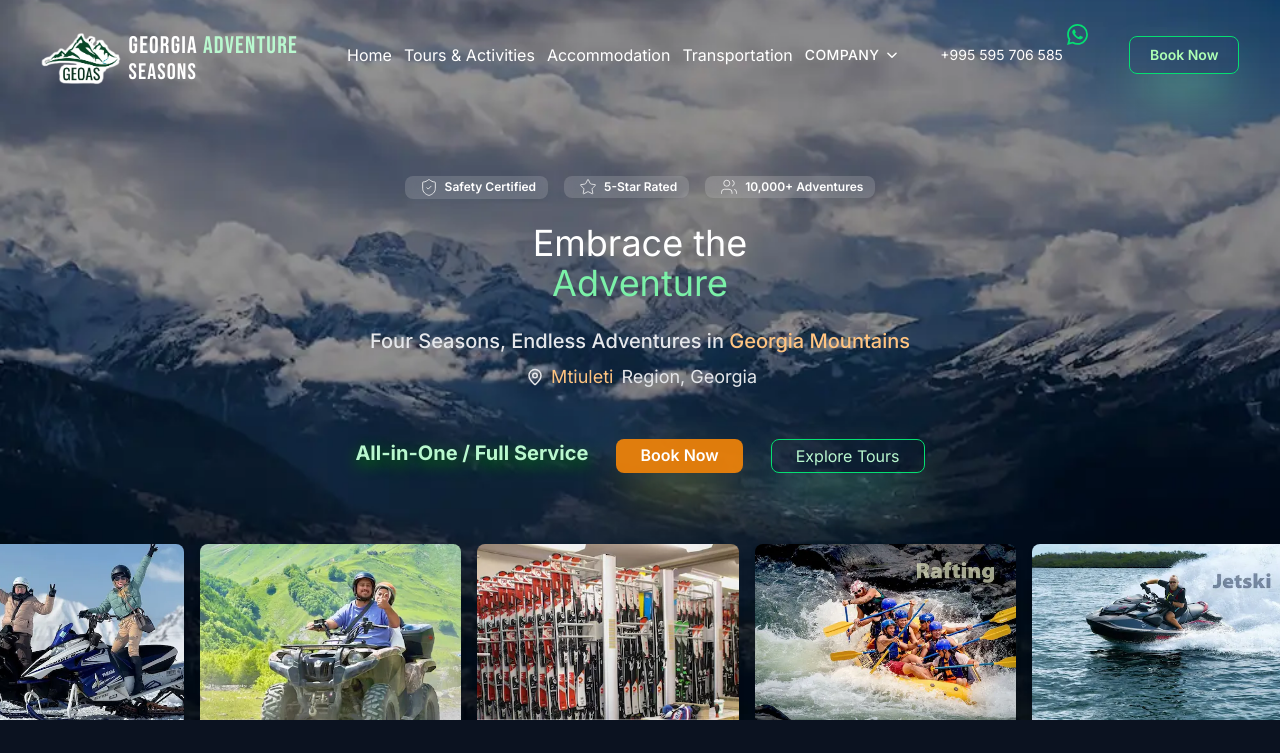
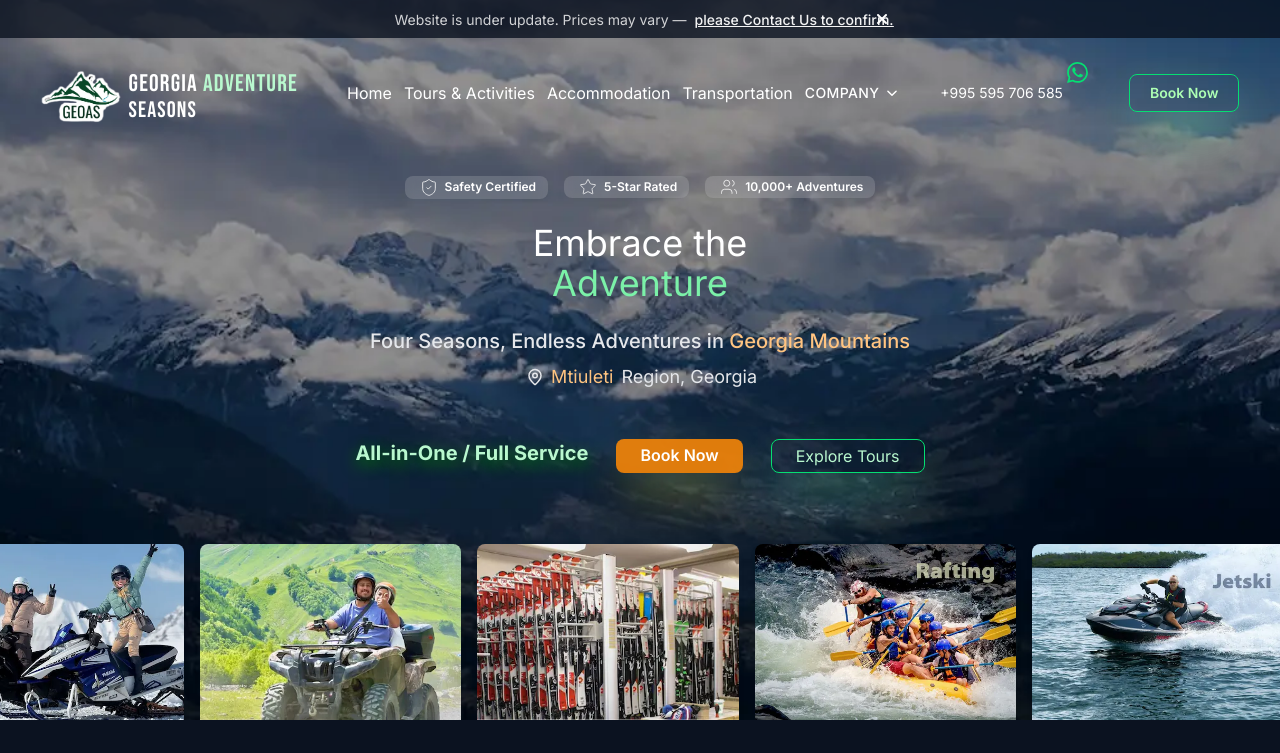
Before and after one commit to gabrieli12/Georgia_Adventure_Seasons-v1, a React (Vite) app: page / in a window 1280 px wide. Shown: the top 753 px of the page. Built offline with nearby package versions, Linux system fonts and the light colour scheme; grey boxes are pictures that could not be loaded.

Commit message:
Website is under update banner

```diff
--- a/src/components/Header/Header.jsx
+++ b/src/components/Header/Header.jsx
@@ -40,6 +40,7 @@ function Header() {
 
     const whatsappLink = "https://wa.me/995595706585?text=Hello,%20I%20would%20like%20to%20book%20an%20activity.";
 
+    const [add, setAdd] = useState(true)
 
     return (
         <>
@@ -48,7 +49,17 @@ function Header() {
             <header className={`flex justify-around fixed items-center text-[16px] w-full text-white  z-50 transition-all duration-500 ease-out flex-col ${scrolled ?
                 "bg-[#0B1220]/80 backdrop-blur-lg shadow-lg "
                 : "bg-transparent "}
-                `}>
+                `} >
+            <div className={`h-[38px] w-full bg-[#0B1220]/80 flex justify-center items-center ${add ? '' : 'hidden'}`}>
+            <p className='text-white text-[14px] font-[400] opacity-[80%] p-2'> Website is under update. Prices may vary — </p><span className='font-[500] underline text-white text-[14px] font-[400]  opacity-[95%] '>
+                <a href={whatsappLink} className="text-sm" onClick={handleWhatsAppClick} target="_blank" rel="noopener noreferrer">
+                    please Contact Us to confirm.
+                </a></span>
+            <i className="fa-solid fa-xmark text-white absolute right-98 cursor-pointer" onClick={() => {
+                setAdd(false)
+            }}></i>
+            </div >
+
                 <section className="w-full bg-white py-3 flex  justify-around sm:hidden">
 
                     <div className="flex gap-10 relative">
@@ -88,7 +99,7 @@ function Header() {
 
                     <a href={whatsappLink} onClick={handleWhatsAppClick} className="flex flex-row-reverse justify-center items-center gap-1 cursor-pointer max-sm:hidden" target="_blank" rel="noopener noreferrer" aria-label="Contact us on WhatsApp at +995 595 706 585">
                         {/* <i className="fa-brands fa-whatsapp text-green-400 text-2xl relative bottom-5 "></i> */}
-                        <svg className="text-green-400 text-sm relative bottom-5" width={21} fill="currentColor" xmlns="http://www.w3.org/2000/svg" viewBox="0 0 24 24"><title>WhatsApp</title><path d="M17.472 14.382c-.297-.149-1.758-.867-2.03-.967-.273-.099-.471-.148-.67.15-.197.297-.767.966-.94 1.164-.173.199-.347.223-.644.075-.297-.15-1.255-.463-2.39-1.475-.883-.788-1.48-1.761-1.653-2.059-.173-.297-.018-.458.13-.606.134-.133.298-.347.446-.52s.198-.298.298-.497c.099-.198.05-.371-.025-.52s-.669-1.612-.916-2.207c-.242-.579-.487-.5-.669-.51a13 13 0 0 0-.57-.01c-.198 0-.52.074-.792.372-.272.297-1.04 1.016-1.04 2.479 0 1.462 1.065 2.875 1.213 3.074s2.096 3.2 5.077 4.487c.709.306 1.262.489 1.694.625.712.227 1.36.195 1.871.118.571-.085 1.758-.719 2.006-1.413s.248-1.289.173-1.413c-.074-.124-.272-.198-.57-.347m-5.421 7.403h-.004a9.87 9.87 0 0 1-5.031-1.378l-.361-.214-3.741.982.998-3.648-.235-.374a9.86 9.86 0 0 1-1.51-5.26c.001-5.45 4.436-9.884 9.888-9.884 2.64 0 5.122 1.03 6.988 2.898a9.82 9.82 0 0 1 2.893 6.994c-.003 5.45-4.437 9.884-9.885 9.884m8.413-18.297A11.82 11.82 0 0 0 12.05 0C5.495 0 .16 5.335.157 11.892c0 2.096.547 4.142 1.588 5.945L.057 24l6.305-1.654a11.9 11.9 0 0 0 5.683 1.448h.005c6.554 0 11.89-5.335 11.893-11.893a11.82 11.82 0 0 0-3.48-8.413"/></svg>
+                        <svg className="text-green-400 text-sm relative bottom-5" width={21} fill="currentColor" xmlns="http://www.w3.org/2000/svg" viewBox="0 0 24 24"><title>WhatsApp</title><path d="M17.472 14.382c-.297-.149-1.758-.867-2.03-.967-.273-.099-.471-.148-.67.15-.197.297-.767.966-.94 1.164-.173.199-.347.223-.644.075-.297-.15-1.255-.463-2.39-1.475-.883-.788-1.48-1.761-1.653-2.059-.173-.297-.018-.458.13-.606.134-.133.298-.347.446-.52s.198-.298.298-.497c.099-.198.05-.371-.025-.52s-.669-1.612-.916-2.207c-.242-.579-.487-.5-.669-.51a13 13 0 0 0-.57-.01c-.198 0-.52.074-.792.372-.272.297-1.04 1.016-1.04 2.479 0 1.462 1.065 2.875 1.213 3.074s2.096 3.2 5.077 4.487c.709.306 1.262.489 1.694.625.712.227 1.36.195 1.871.118.571-.085 1.758-.719 2.006-1.413s.248-1.289.173-1.413c-.074-.124-.272-.198-.57-.347m-5.421 7.403h-.004a9.87 9.87 0 0 1-5.031-1.378l-.361-.214-3.741.982.998-3.648-.235-.374a9.86 9.86 0 0 1-1.51-5.26c.001-5.45 4.436-9.884 9.888-9.884 2.64 0 5.122 1.03 6.988 2.898a9.82 9.82 0 0 1 2.893 6.994c-.003 5.45-4.437 9.884-9.885 9.884m8.413-18.297A11.82 11.82 0 0 0 12.05 0C5.495 0 .16 5.335.157 11.892c0 2.096.547 4.142 1.588 5.945L.057 24l6.305-1.654a11.9 11.9 0 0 0 5.683 1.448h.005c6.554 0 11.89-5.335 11.893-11.893a11.82 11.82 0 0 0-3.48-8.413" /></svg>
                         <p className="max-2xl:text-sm ">+995 595 706 585</p>
                     </a>
 
```
